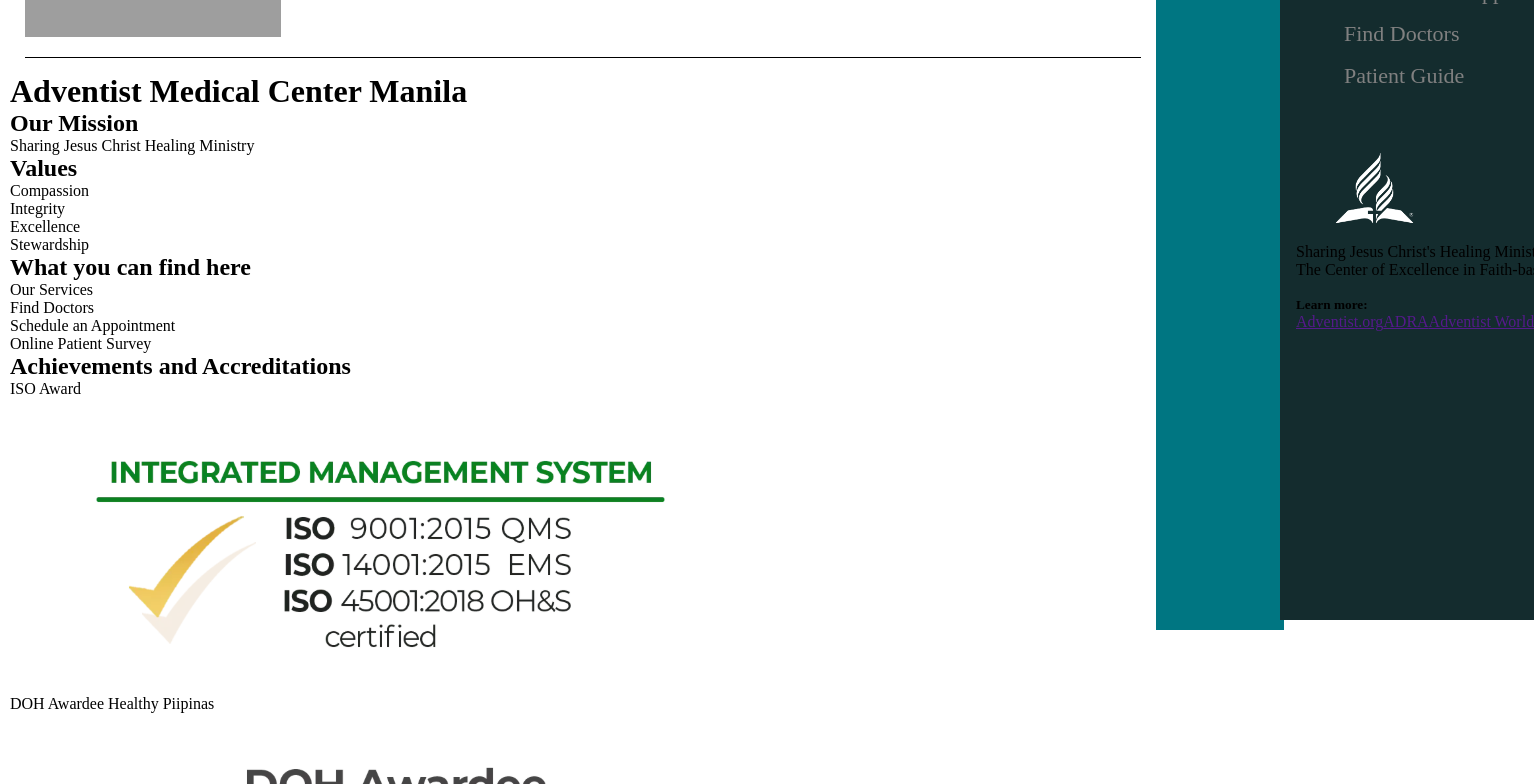
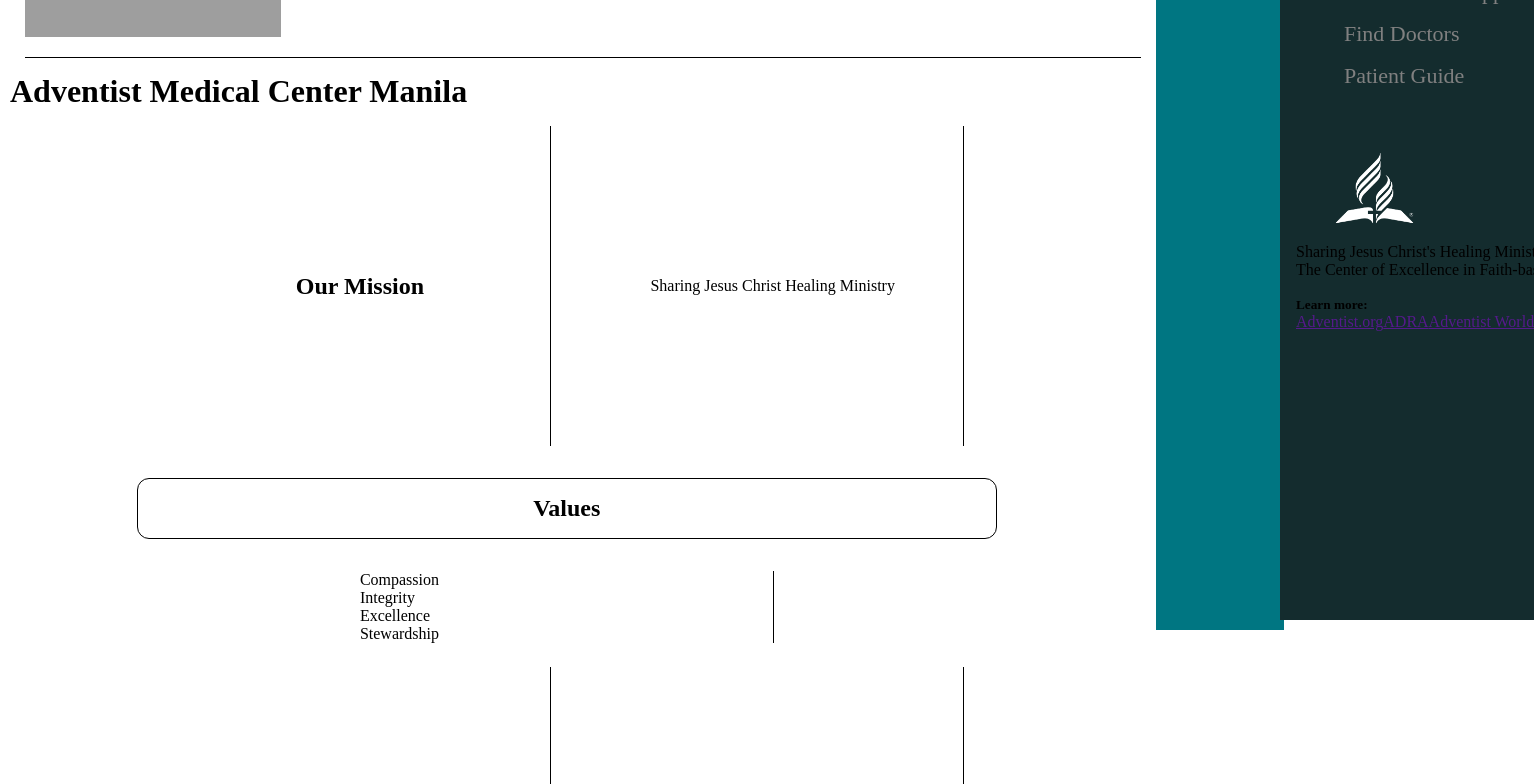
Before and after one commit to LloydBolences29/AMCM-Webpage, a React (Vite) app in the folder amcm-webpage/: page / in a window 1280 px wide. Shown: the part 180-964 px from the top of the page, 1534 px wide, since content can reach past the window. Built offline with nearby package versions, Linux system fonts and the light colour scheme; no server answers; grey boxes are pictures that could not be loaded; the HTML template or start-up script is replaced by a standard one.

Commit message:
Re-upload

```diff
--- a/amcm-webpage/src/components/Information.jsx
+++ b/amcm-webpage/src/components/Information.jsx
@@ -1,4 +1,5 @@
 import React from "react";
+import "../styles/Information.css"
 import { Row, Col, Card } from "react-bootstrap";
 
 const Information = () => {
--- /dev/null
+++ b/amcm-webpage/src/styles/Information.css
@@ -0,0 +1,103 @@
+/*For Desktop view*/
+@media (min-width: 992px) {
+  .information-content {
+    margin: 1em 10rem;
+  }
+
+  #information-wrapper-1,
+  #information-wrapper-3,
+  #information-wrapper-5 {
+    height: 40vh;
+    display: flex;
+    flex-direction: row;
+    justify-content: center;
+    align-items: center;
+    text-align: center;;
+    margin-bottom: 2em;
+  }
+
+  #information-wrapper-2 {
+    margin-bottom: 1.5em;
+    display: flex;
+    flex-direction: column;
+    align-items: center;
+
+  }
+
+  .information-subContent {
+    align-content: center;
+    border-right: 1px solid black;
+    height: inherit;
+    width: 50%;
+    margin-right: 2em;
+  }
+
+  #information-values{
+    border: 1px solid black;
+    width: 100%;
+    text-align: center;
+    border-radius: 12px;
+    padding: 1em;
+    margin-bottom: 2em;
+  }
+
+  #values-row{
+    display: flex;
+    flex-direction: row;
+  }
+
+  #values-row .col {
+    flex: 1;
+    text-align: center;
+    padding: 0 1.5em;
+  }
+
+  .information-mission-content {
+    width: inherit;
+  }
+
+  #information-services{
+    justify-content: start;
+
+}
+
+  #services-row {
+    display: flex;
+    flex-direction: column;
+  }
+
+  #services-row .col{
+    flex: 1;
+    text-align: center;
+    padding: 1em 0;
+  }
+
+  #information-wrapper-4 {
+    display: flex;
+    flex-direction: column;
+    justify-content: center;
+    align-items: center;
+    text-align: center;
+  }
+  #information-achievements{
+    margin-bottom: 2em;
+  }
+
+  #information-achievements-content{
+    display: grid;
+    grid-template-columns: repeat(2, 1fr);
+    grid-template-rows: repeat(2, 1fr);
+    grid-column-gap: 0.5em;
+    grid-row-gap: 0.5em;
+    width: 100vw;
+    max-width: 90vw;
+    box-sizing: border-box;
+  }
+
+  #information-achievements-content .card{
+    display: flex;
+    flex-direction: column;
+
+  }
+
+}
```
